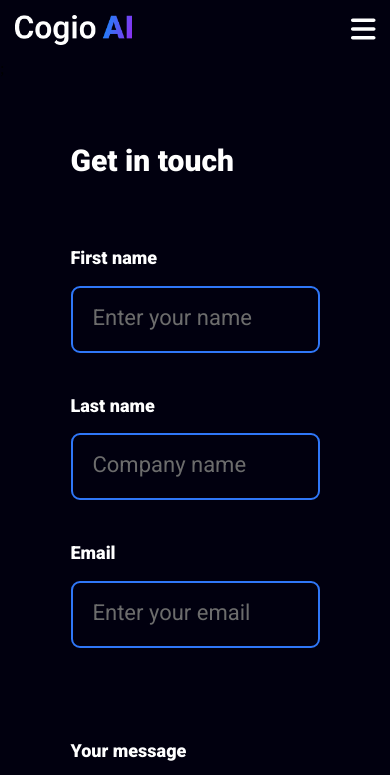
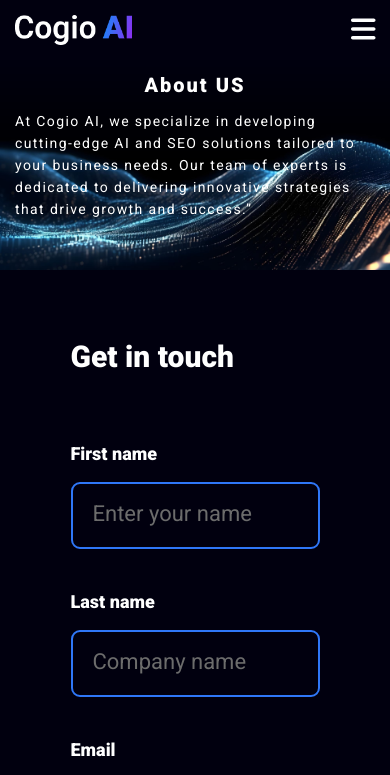
Before and after one commit to HenrikHovhannisyan/kesells-redesign, a React (Create React App) app: page /about in a window 390 px wide. Shown: the top 775 px of the page. Built offline with nearby package versions, Linux system fonts and the light colour scheme.

Commit message:
Added banner in About Us page

```diff
--- a/src/App.js
+++ b/src/App.js
@@ -6,6 +6,7 @@ import Banner from "./components/banner/Banner";
 import Info from "./components/info/Info";
 import Contact from "./components/contact/Contact";
 import Footer from "./components/footer/Footer";
+import Banner_img from "./assets/banner/home.png";
 
 function App() {
   return (
@@ -13,14 +14,17 @@ function App() {
       <Header />
 
       <main>
-        <Banner />
+        <Banner
+          title="Revolutionizing AI and SEO Solutions for Your Business"
+          img={Banner_img}
+        />
         <Info />
         <section className="container">
           <img src={Seo_img} className="seo_img" alt="Seo" />
         </section>
         <Contact />
-        <Footer />
       </main>
+      <Footer />
     </>
   );
 }
--- a/src/components/banner/Banner.jsx
+++ b/src/components/banner/Banner.jsx
@@ -1,14 +1,12 @@
 import React from "react";
 import Style from "./banner.module.css";
-import Banner_img from "../../assets/banner.png";
 
-const Banner = () => {
+const Banner = ({ title, text, img }) => {
   return (
     <section id={Style.banner} className="container">
-      <img src={Banner_img} alt="Banner" />
-      <p className={Style.banner_text}>
-        Revolutionizing AI and SEO Solutions for Your Business
-      </p>
+      <img src={img} alt="Banner" />
+      {title && <p className={Style.banner_title}>{title}</p>}
+      {text && <p className={Style.banner_text}>{text}</p>}
     </section>
   );
 };
--- a/src/components/banner/banner.module.css
+++ b/src/components/banner/banner.module.css
@@ -7,7 +7,7 @@
   mask-image: linear-gradient(360deg, #010010 50%, rgba(1, 0, 16, 0) 100%);
 }
 
-.banner_text {
+.banner_title {
   position: absolute;
   top: 150px;
   left: 50%;
@@ -22,46 +22,82 @@
   color: #ffffff;
 }
 
+.banner_text {
+  position: absolute;
+  top: 220px;
+  left: 50%;
+  transform: translateX(-50%);
+  font-family: Roboto;
+  font-size: 24px;
+  font-weight: 400;
+  line-height: 50px;
+  letter-spacing: 0.1em;
+  text-align: left;
+  color: #ffffff;
+  width: 100%;
+  max-width: 1050px;
+  padding: 0 15px;
+}
+
 /*=============== Media Queries for Responsive Design ===============*/
 
 @media screen and (max-width: 1400px) {
-  .banner_text {
+  .banner_title {
     font-size: 36px;
     line-height: 54px;
+  }
+  .banner_text {
+    font-size: 22px;
+    line-height: 48px;
   }
 }
 
 @media screen and (max-width: 1200px) {
-  .banner_text {
+  .banner_title {
     font-size: 32px;
     line-height: 48px;
-    max-width: 700px;
+  }
+  .banner_text {
+    font-size: 20px;
+    line-height: 46px;
   }
 }
 
 @media screen and (max-width: 992px) {
-  .banner_text {
+  .banner_title {
     font-size: 28px;
     line-height: 42px;
-    max-width: 500px;
-    top: 120px;
+    top: 90px;
+  }
+  .banner_text {
+    font-size: 18px;
+    line-height: 30px;
+    top: 140px;
   }
 }
 
 @media screen and (max-width: 768px) {
-  .banner_text {
+  .banner_title {
     font-size: 24px;
     line-height: 36px;
-    max-width: 400px;
+    top: 60px;
+  }
+  .banner_text {
+    font-size: 16px;
+    line-height: 24px;
     top: 100px;
   }
 }
 
 @media screen and (max-width: 576px) {
-  .banner_text {
+  .banner_title {
     font-size: 20px;
     line-height: 30px;
-    max-width: 300px;
-    top: 40px;
+    top: 10px;
+  }
+  .banner_text {
+    font-size: 14px;
+    line-height: 22px;
+    top: 50px;
   }
 }
--- a/src/pages/about/About.jsx
+++ b/src/pages/about/About.jsx
@@ -2,13 +2,22 @@ import React from "react";
 import Header from "../../components/header/Header";
 import Contact from "../../components/contact/Contact";
 import Footer from "../../components/footer/Footer";
+import Banner from "../../components/banner/Banner";
+import Banner_img from "../../assets/banner/about.png";
 
 const About = () => {
   return (
     <>
-      <Header />;
-      <Contact />;
-      <Footer />;
+      <Header />
+      <main>
+        <Banner
+          title="About US"
+          text="At Cogio AI, we specialize in developing cutting-edge AI and SEO solutions tailored to your business needs. Our team of experts is dedicated to delivering innovative strategies that drive growth and success.”"
+          img={Banner_img}
+        />
+        <Contact />
+      </main>
+      <Footer />
     </>
   );
 };
```
Also changed, not shown: src/assets/banner/about.png (added), src/assets/banner/home.png (renamed from src/assets/banner.png).
